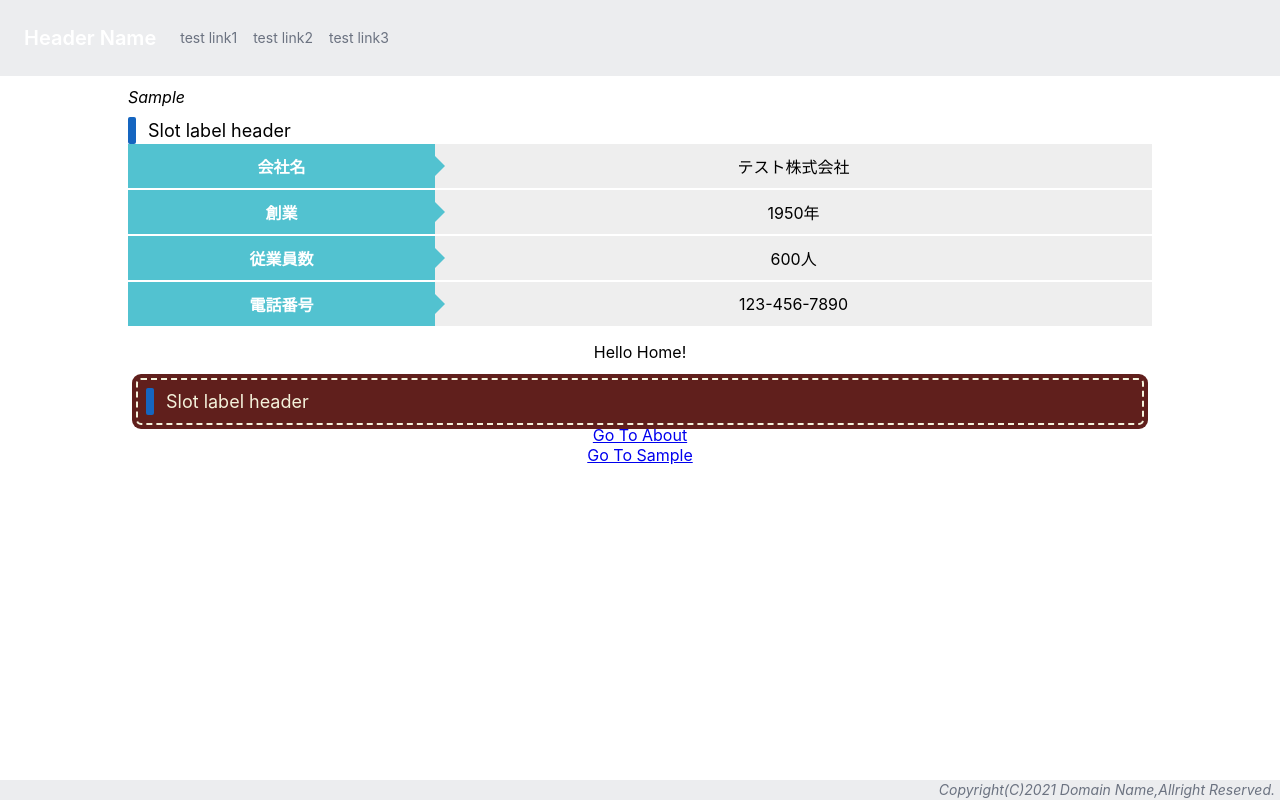
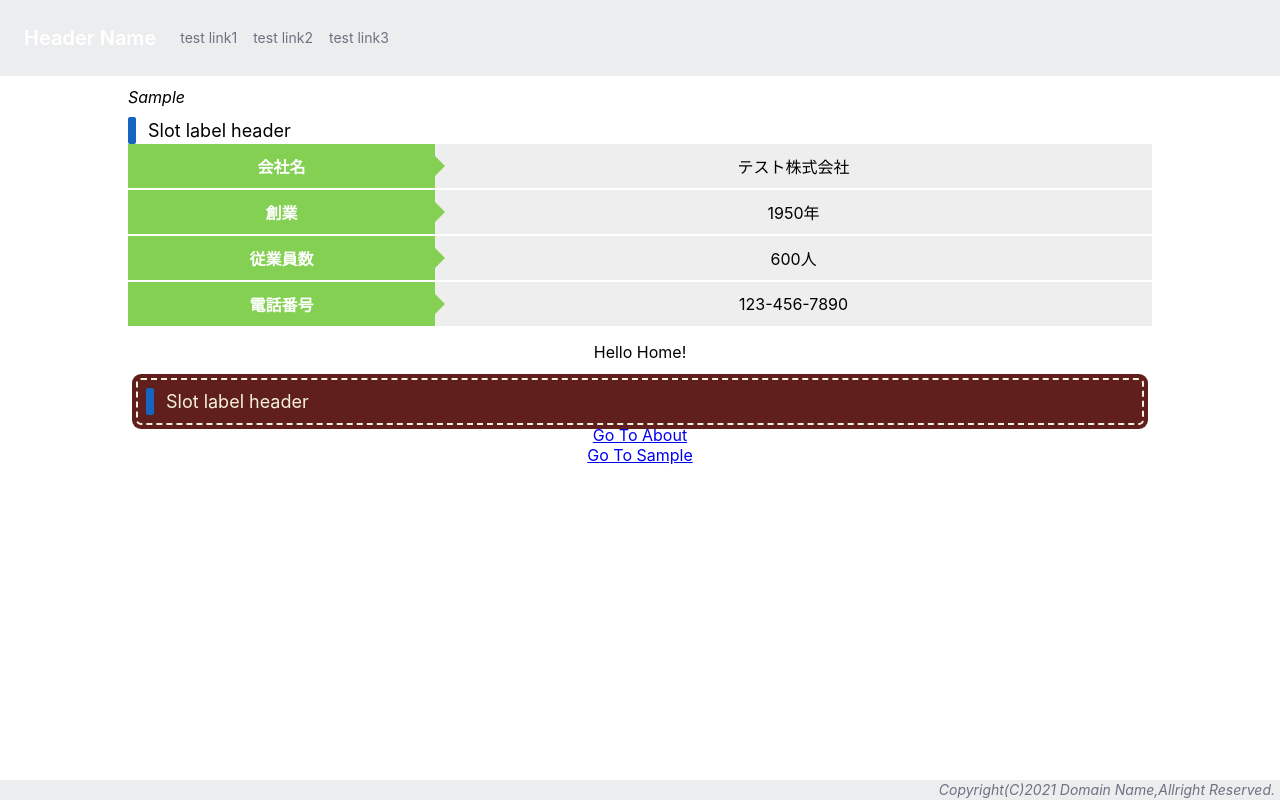
Before and after one commit to FumihiroMaejima/amplify-test, a React (Vite) app: page /sample in a window 1280 px wide. Built offline with nearby package versions, Linux system fonts and the light colour scheme.

Commit message:
add second color.

```diff
--- a/src/assets/scss/components/parts/PartsLabelTable.scss
+++ b/src/assets/scss/components/parts/PartsLabelTable.scss
@@ -1,5 +1,6 @@
 // label color
 $parts-label-table-default-label-color: #52c2d0;
+$parts-label-table-second-label-color: #84d052;
 // td color
 $parts-label-table-default-contents-color: #eeeeee;
 
@@ -9,7 +10,7 @@ $parts-label-table-default-contents-color: #eeeeee;
     border-collapse: collapse;
 
     tr{
-      border-bottom: solid 2px white;
+      border-bottom: solid 2px #ffffff;
     }
 
     tr:last-child{
@@ -20,8 +21,8 @@ $parts-label-table-default-contents-color: #eeeeee;
       position: relative;
       text-align: left;
       width: 30%;
-      background-color: $parts-label-table-default-label-color;
-      color: white;
+      background-color: $parts-label-table-second-label-color;
+      color: #ffffff;
       text-align: center;
       padding: 10px 0;
     }
@@ -34,7 +35,7 @@ $parts-label-table-default-contents-color: #eeeeee;
       position: absolute;
       top:calc(50% - 10px);
       right:-10px;
-      border-left: 10px solid $parts-label-table-default-label-color;
+      border-left: 10px solid $parts-label-table-second-label-color;
       border-top: 10px solid transparent;
       border-bottom: 10px solid transparent;
     }
```
